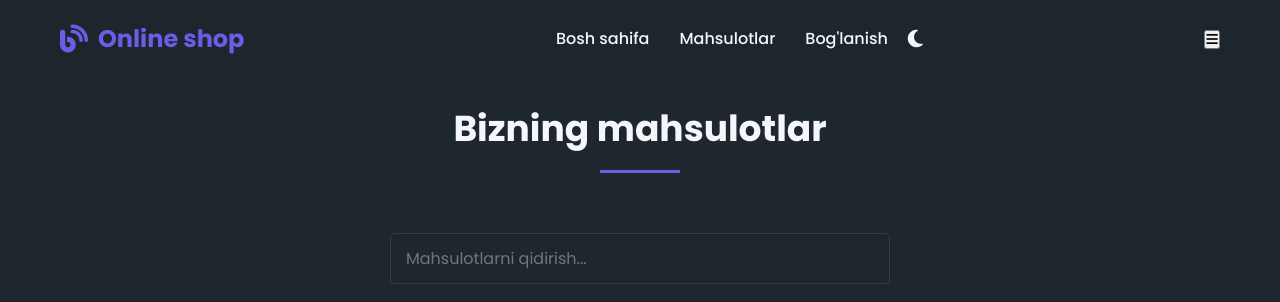
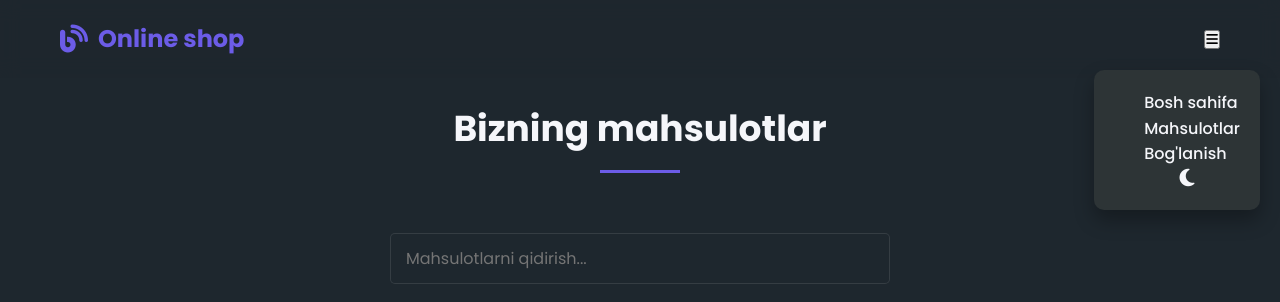
Before and after one commit to alisattorov06/shop, a plain HTML site: page blog.html in a window 1280 px wide. Both pictures are taken after a click on the button 1212 px from the left and 39 px from the top of the page. Shown: the top 302 px of the page. Drawn offline with nearby package versions, Linux system fonts and the light colour scheme.

Commit message:
blog.html

```diff
--- a/blog.html
+++ b/blog.html
@@ -56,6 +56,19 @@
             max-width: 1200px;
             margin: 0 auto;
             padding: 0 20px;
+        }
+
+         .nav-links.show {
+            display: flex;
+            flex-direction: column;
+            position: absolute;
+            top: 70px;   /* header tagidan pastroqda chiqadi */
+            right: 20px;
+            background-color: var(--card-bg);
+            padding: 20px;
+            border-radius: 10px;
+            box-shadow: var(--shadow);
+            z-index: 2000;
         }
 
         /* Header styles */
```
